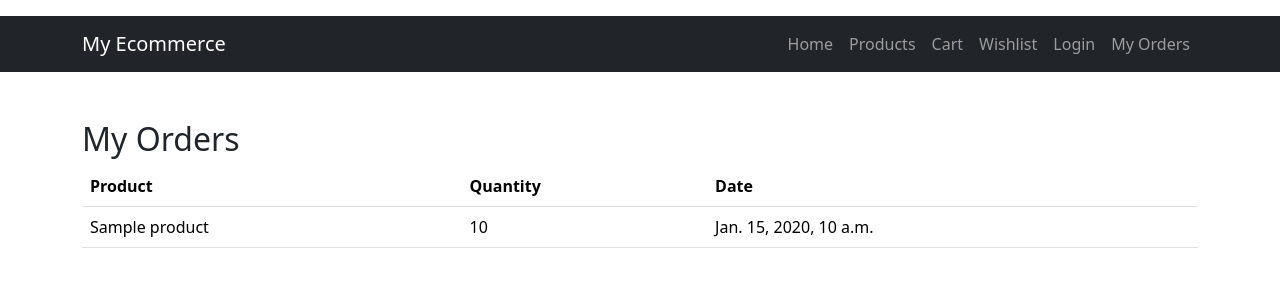
After one commit to jeyalakshmi202005-tech/ecommerce-django, a Django app: page /orders/ in a window 1280 px wide. The commit adds this page. Shown: the top 300 px of the page. Run offline with Django 5.2, Linux system fonts and the light colour scheme; tables that the repository leaves empty hold one stand-in row (values such as "Sample post").

Commit message:
Initial Ecommerce Project

```diff
--- a/ecommerce/urls.py
+++ b/ecommerce/urls.py
@@ -32,6 +32,8 @@ urlpatterns = [
 
     # Cart App
     path('cart/', include('cart.urls')),
+
+    path('orders/', include('orders.urls')),
 ]
 
 # Media Files
--- /dev/null
+++ b/orders/urls.py
@@ -0,0 +1,6 @@
+from django.urls import path
+from . import views
+
+urlpatterns = [
+    path("", views.my_orders, name="my_orders"),
+]
--- a/orders/views.py
+++ b/orders/views.py
@@ -1,3 +1,6 @@
 from django.shortcuts import render
+from .models import Order
 
-# Create your views here.
+def my_orders(request):
+    orders = Order.objects.all().order_by("-ordered_at")
+    return render(request, "orders.html", {"orders": orders})
--- a/templates/base.html
+++ b/templates/base.html
@@ -54,6 +54,9 @@
         <li class="nav-item">
           <a class="nav-link" href="/accounts/login/">Login</a>
         </li>
+        <li class="nav-item">
+    <a class="nav-link" href="/orders/">My Orders</a>
+</li>
       </ul>
 
     </div>
--- /dev/null
+++ b/templates/orders.html
@@ -0,0 +1,31 @@
+{% extends 'base.html' %}
+
+{% block content %}
+
+<div class="container mt-5">
+
+<h2>My Orders</h2>
+
+<table class="table">
+
+<tr>
+<th>Product</th>
+<th>Quantity</th>
+<th>Date</th>
+</tr>
+
+{% for order in orders %}
+
+<tr>
+<td>{{ order.product.name }}</td>
+<td>{{ order.quantity }}</td>
+<td>{{ order.ordered_at }}</td>
+</tr>
+
+{% endfor %}
+
+</table>
+
+</div>
+
+{% endblock %}
```
Also changed, not shown: cart/views.py (+14 -2 lines), ecommerce/views.py (+16 -2 lines), templates/success.html (added, +19 -0 lines), orders/migrations/0001_initial.py (added).
